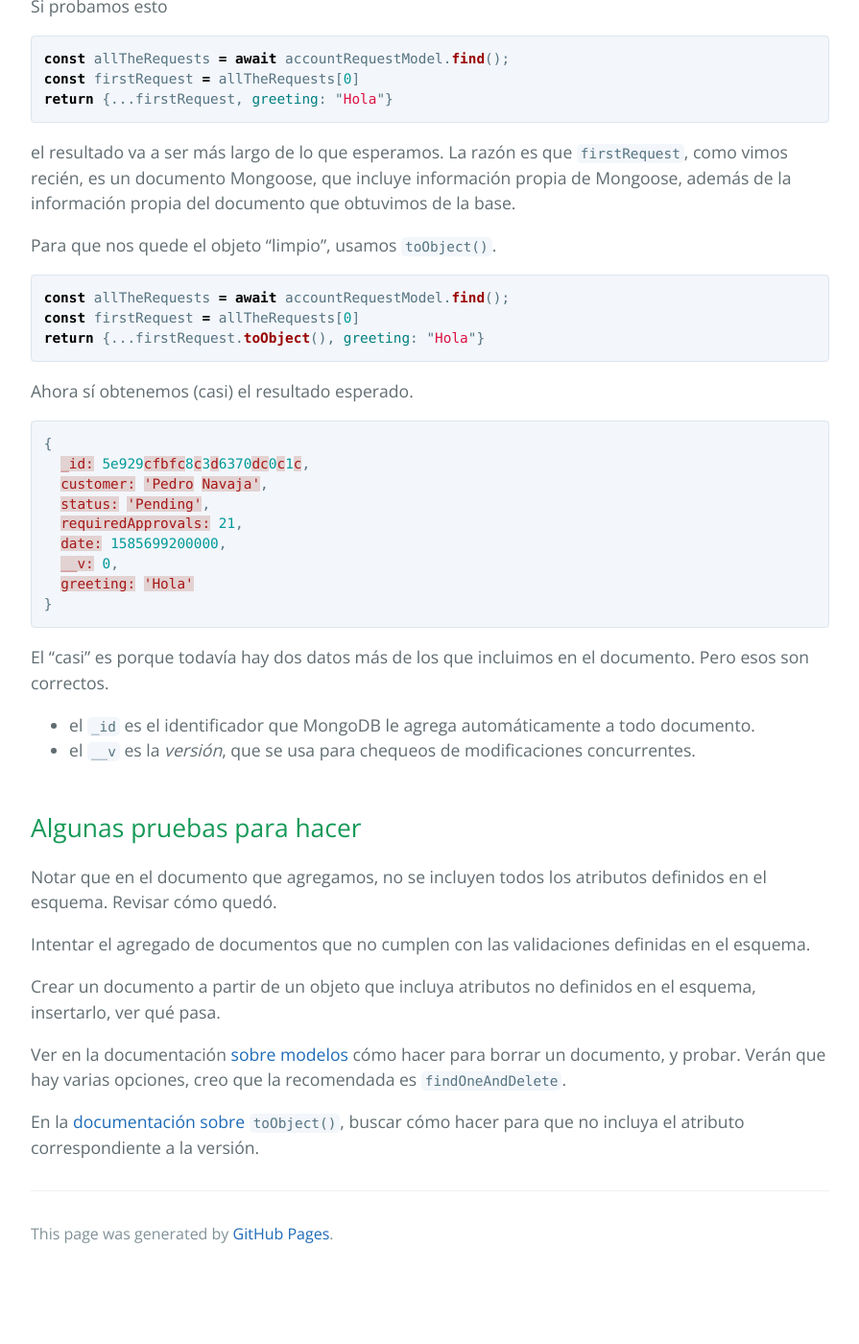
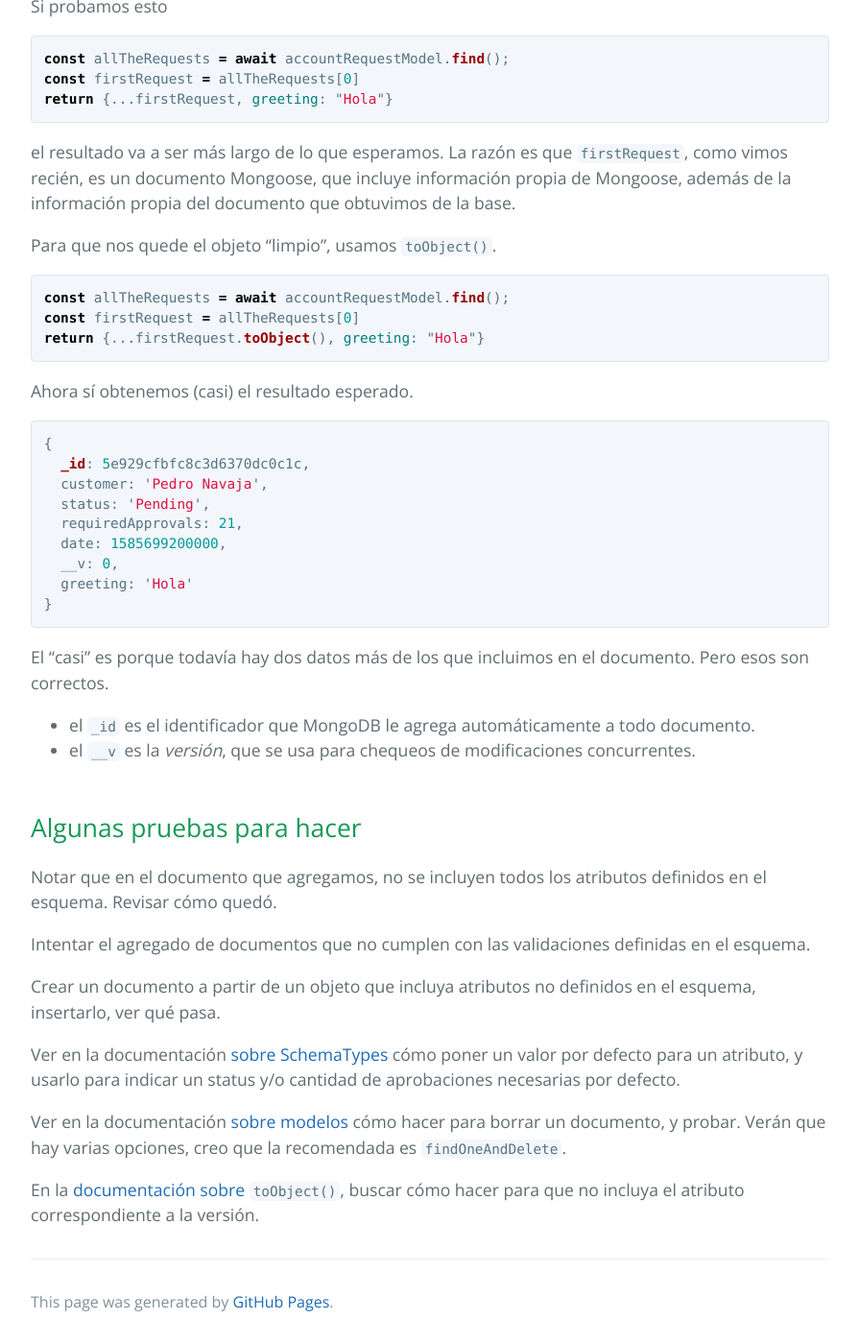
Before and after one commit to clombardi/bdsol-capacitacion-desarrollo, a Jekyll site: the page built from mongoose/mongoose-cuatro-conceptos.md, in a window 1280 px wide and 1400 px high, scrolled down 4933 px. Shown: the whole window at 96% size, without its empty margins (192-1087 px from the left). Built offline with Jekyll 4.4.1, drawn with Linux system fonts in a browser that asks for light colours; our own code applies the rules of GitHub Pages for plain Markdown files; before the commit the page ends 6262 px from its top, so only the background shows below that.

Commit message:
mas sobre esquemas - hasta virtuals candidato

````diff
--- a/mongoose/mongoose-cuatro-conceptos.md
+++ b/mongoose/mongoose-cuatro-conceptos.md
@@ -157,7 +157,7 @@ return {...firstRequest.toObject(), greeting: "Hola"}
 ```
 
 Ahora sí obtenemos (casi) el resultado esperado.
-``` json
+``` javascript
 {
   _id: 5e929cfbfc8c3d6370dc0c1c,
   customer: 'Pedro Navaja',
@@ -181,6 +181,8 @@ Intentar el agregado de documentos que no cumplen con las validaciones definidas
 
 Crear un documento a partir de un objeto que incluya atributos no definidos en el esquema, insertarlo, ver qué pasa.
 
+Ver en la documentación [sobre SchemaTypes](https://mongoosejs.com/docs/schematypes.html) cómo poner un valor por defecto para un atributo, y usarlo para indicar un status y/o cantidad de aprobaciones necesarias por defecto.
+
 Ver en la documentación [sobre modelos](https://mongoosejs.com/docs/api/model.html) cómo hacer para borrar un documento, y probar. Verán que hay varias opciones, creo que la recomendada es `findOneAndDelete`.
 
 En la [documentación sobre `toObject()`](https://mongoosejs.com/docs/api/document.html#document_Document-toObject), buscar cómo hacer para que no incluya el atributo correspondiente a la versión.
````
Also changed, not shown: etapa-0-index.md (+2 -0 lines), mongoose/busqueda-basicos.md (+2 -2 lines).
